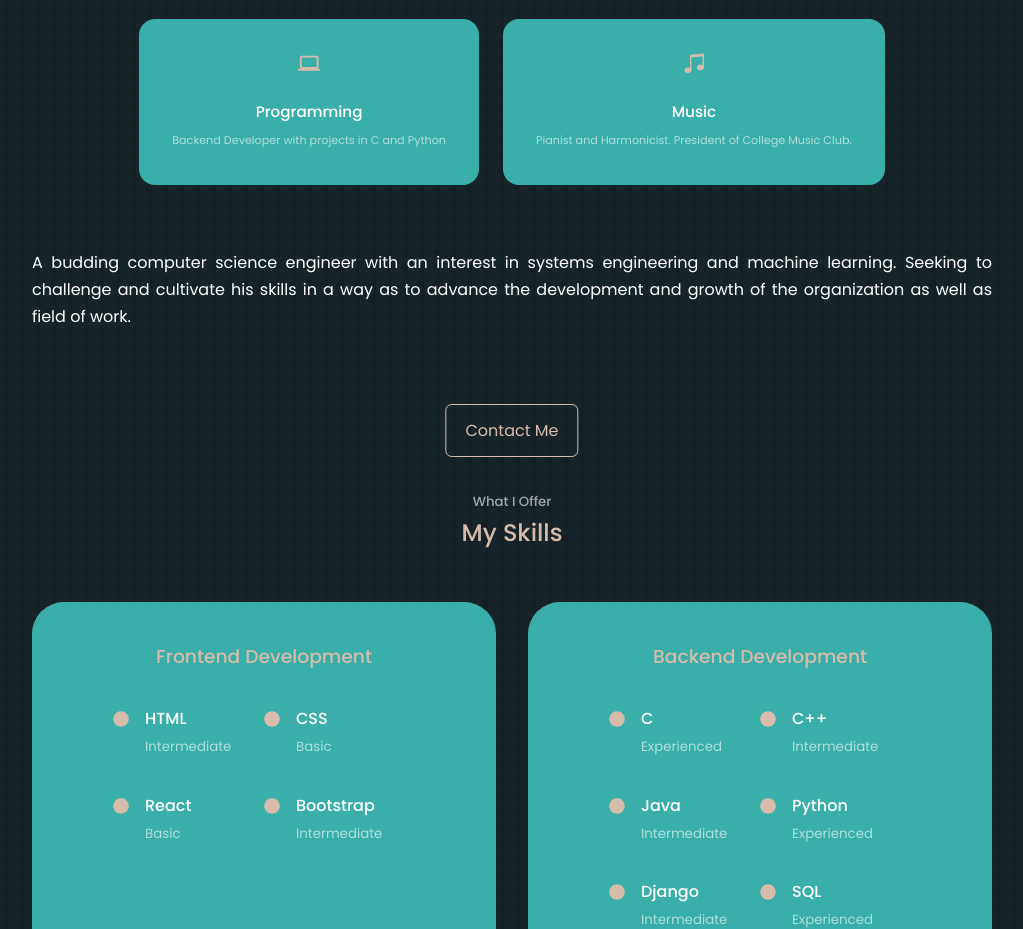
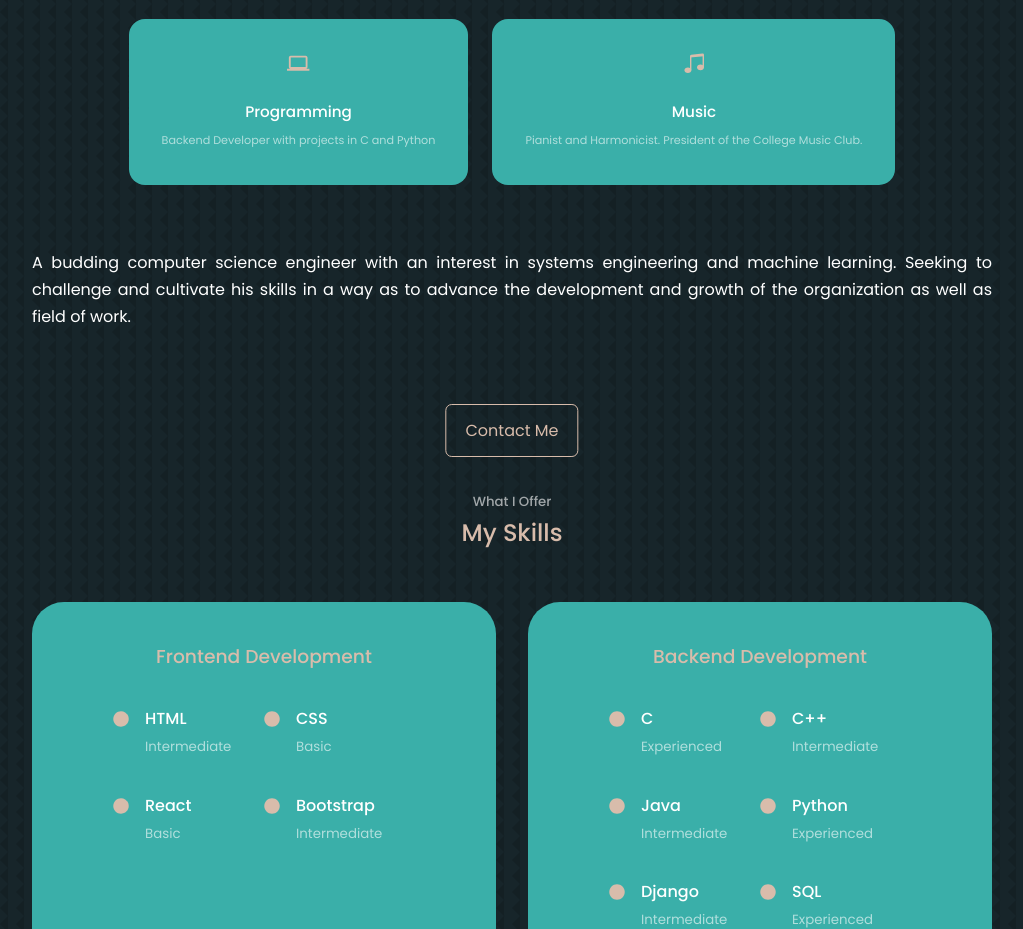
Before and after one commit to amithck/personal-website, a React (Create React App) app: page / in a window 1280 px wide. Shown: the part 1020-1949 px from the top of the page, without its empty margins (128-1151 px from the left). Built offline with nearby package versions, Linux system fonts and the light colour scheme.

Commit message:
changes in about

```diff
--- a/src/components/about/About.jsx
+++ b/src/components/about/About.jsx
@@ -18,7 +18,7 @@ const About = () => {
             <article className='about__card'>
               <BsMusicNoteBeamed className='about__icon'/>
               <h5>Music</h5>
-              <small>Pianist and Harmonicist. President of College Music Club.</small>
+              <small>Pianist and Harmonicist. President of the College Music Club.</small>
             </article>
           </div>
           <p>
```
